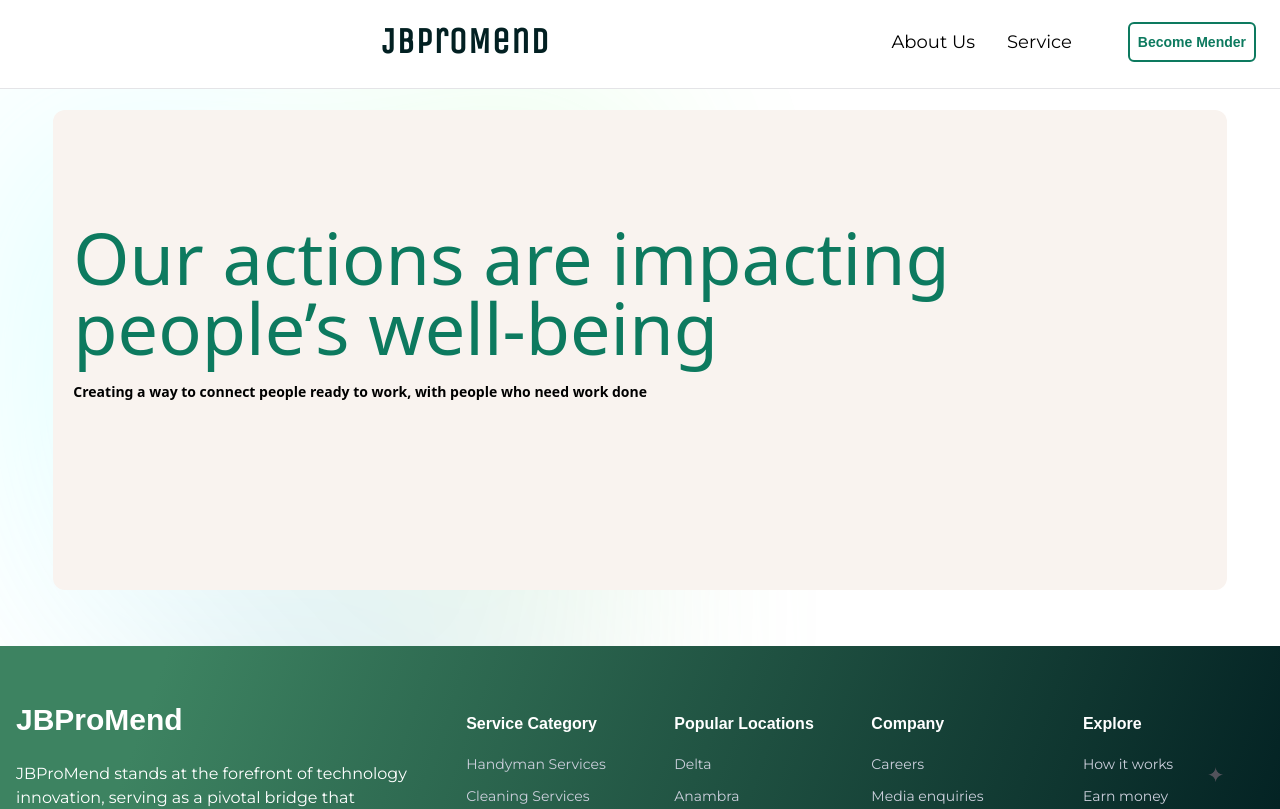
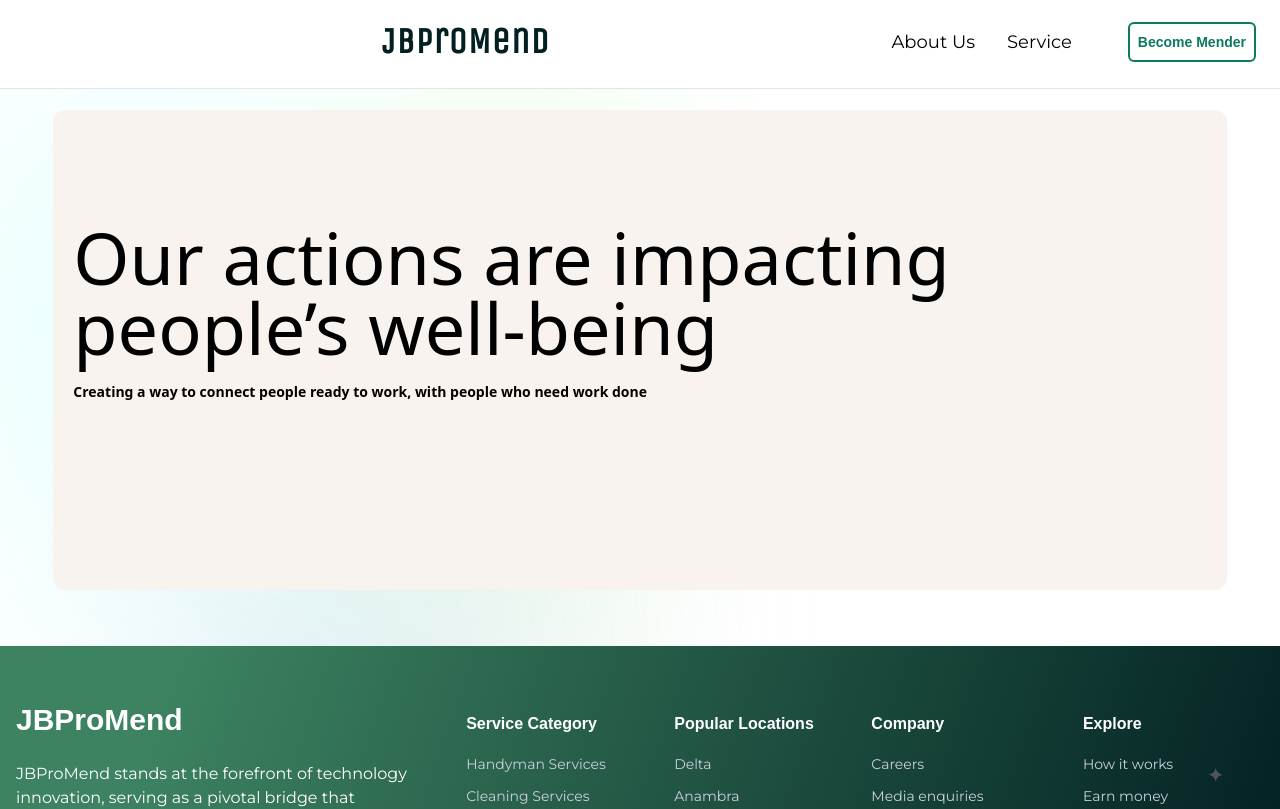
Before and after one commit to Elochukwu3/jb-task-searvice, a Next.js app: page /become-mender in a window 1280 px wide. Shown: the top 809 px of the page. Built offline with nearby package versions, Linux system fonts and the light colour scheme; a web font is replaced by a local one.

Commit message:
update about style

```diff
--- a/app/(company)/(routes)/aboutUs/page.tsx
+++ b/app/(company)/(routes)/aboutUs/page.tsx
@@ -4,7 +4,7 @@
 import Comp from './components/Comp';
 import Gallery from './components/Gallery';
 import AboutFaq from './components/AboutFaq';
-import { AboutHero } from './style';
+import { AboutHero, AboutHeroText } from './style';
 
 
 
@@ -17,7 +17,7 @@
     <section className='max-w-7xl mx-auto space-y-10 pesp'>
       <AboutHero>
       <div className='flex-1 space-y-5'>
-        <h1 className='text-[72px] font-chela font-bod leading-[70px] pt-8 text-custom-greaner text-balance'>Our actions are impacting people’s well-being</h1>
+        <AboutHeroText>Our actions are impacting people’s well-being</AboutHeroText>
         <p className='font-bold text-sm opacity-40'>Creating a way to connect people ready to work, with people who need work done</p>
       </div>
       <Gallery/>
--- a/app/(company)/(routes)/aboutUs/style.ts
+++ b/app/(company)/(routes)/aboutUs/style.ts
@@ -10,5 +10,6 @@
 const FaqContainer = tw.div`bg-[#ffffff] border-l-2 px-5 py-3 hover:border-[#ffffff] border-black hover:bg-custom-dark hover:text-[#ffffff] transition-colors duration-300 `
 const AboutConnector = tw.div`relative z-1 md:w-[8%] flex max-md:flex-col items-start h-fit md:mt-14 md:items-center`
 const AboutHero = tw.div`overflow-hidden max-sm:w-full relative min-h-[60vh] md:w-11/12 w-[96%] flex-col rounded-xl mx-auto max-md:gap-5 md:flex-row flex justify-between px-5 max-md:pt-20  md:py-20 bg-[#F9F3EF] max-md:pb-5'`
+const AboutHeroText = tw.h1`text-[72px] font-chela font-bod leading-[70px] pt-8 text-custom-greaner text-balance`
 
-export { AboutLi, AboutConnector, FaqContainer,  AboutHero };
+export { AboutLi, AboutConnector, FaqContainer,  AboutHero, AboutHeroText };
--- a/app/(company)/(routes)/become-mender/page.tsx
+++ b/app/(company)/(routes)/become-mender/page.tsx
@@ -1,7 +1,7 @@
 import { Metadata } from 'next'
 import Image from 'next/image';
 import React from 'react';
-import { AboutHero } from '../aboutUs/style';
+import { AboutHero, AboutHeroText } from '../aboutUs/style';
 
 
 
@@ -14,7 +14,7 @@
     <section className='max-w-7xl mx-auto space-y-10 pesp'>
       <AboutHero>
       <div className='flex-1 space-y-5'>
-        <h1 className='text-[72px] font-chela font-bod leading-[70px] pt-8 text-custom-greaner text-balance'>Our actions are impacting people’s well-being</h1>
+        <AboutHeroText>Our actions are impacting people’s well-being</AboutHeroText>
         <p className='font-bold text-sm opac ity-40'>Creating a way to connect people ready to work, with people who need work done</p>
       </div>
     </AboutHero>
```
